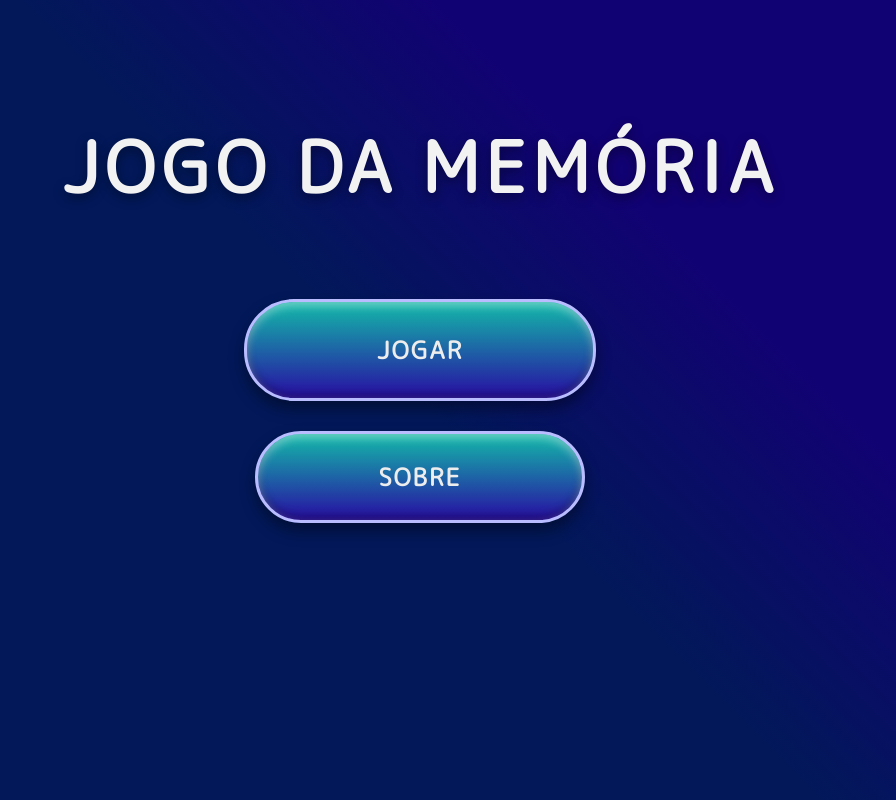
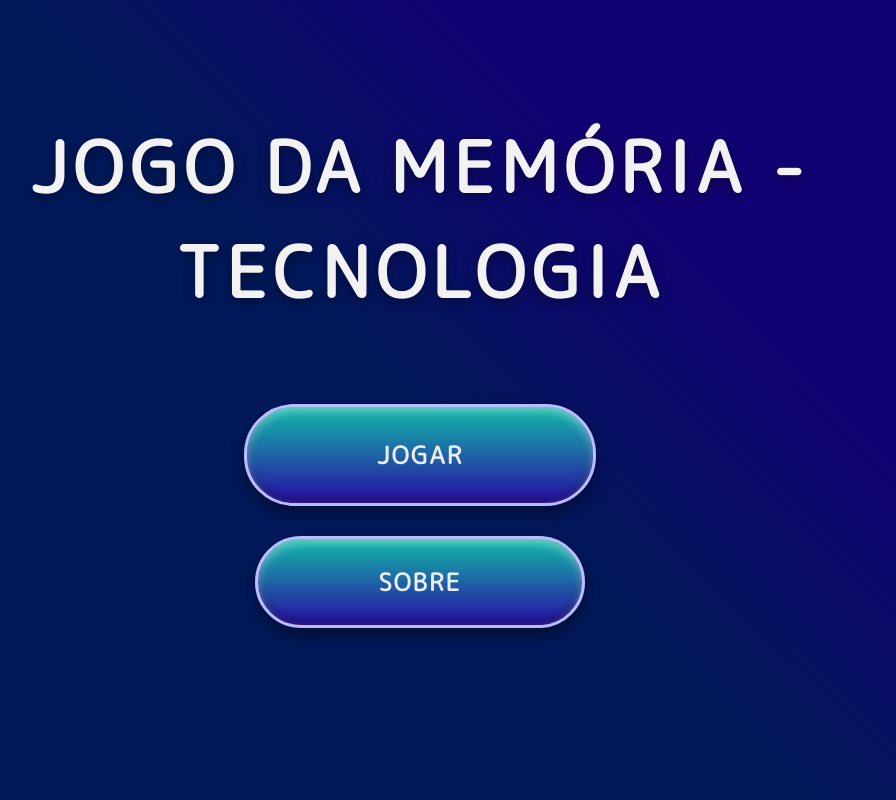
Before and after one commit to rafxhs/PIBEX-jogo-da-memoria, a plain HTML site: page menu.html in a window 1280 px wide. Shown: the whole page, without its empty margins (220-1116 px from the left). Drawn offline with Linux system fonts and the light colour scheme.

```diff
--- a/menu.html
+++ b/menu.html
@@ -10,7 +10,7 @@
 <body>
 
     <h1 class="titulo-jogo">
-        Jogo da Memória
+        Jogo da Memória - Tecnologia
     </h1>
 
     <main id="menu">
```
Also changed, not shown: jogar.html (+1 -1 lines).
